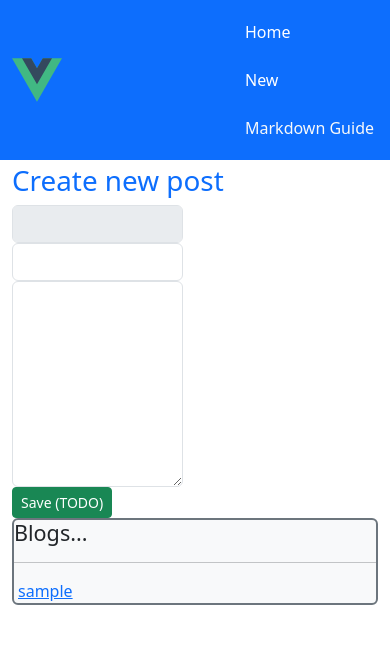
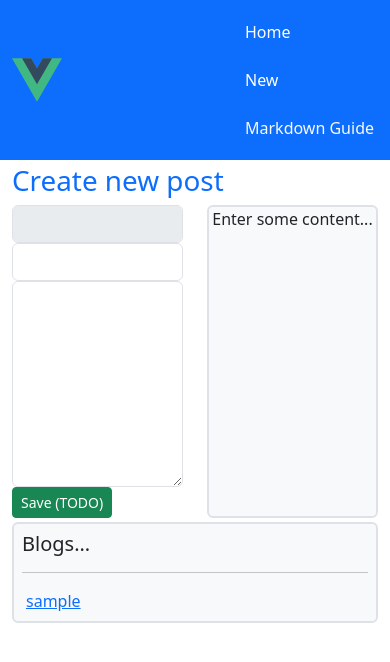
Before and after one commit to dave-howard/vue_blog, a Vue app in the folder vue_blog/: page /new in a window 390 px wide. Shown: the top 662 px of the page. Built offline with nearby package versions, Linux system fonts and the light colour scheme.

Commit message:
Update media breakpoints and padding

```diff
--- a/vue_blog/src/App.vue
+++ b/vue_blog/src/App.vue
@@ -5,7 +5,7 @@ import BlogList from './components/BlogList.vue';
 </script>
 
 <template>
-  <nav class="navbar navbar-expand-lg navbar-top navbar-border-bottom bg-primary sticky-top">
+  <nav class="navbar navbar-expand-sm navbar-top navbar-border-bottom bg-primary sticky-top">
     <div class="container">
       <span class="navbar-brand">
         <img alt="Vue logo" class="logo" src="@/assets/logo.svg" width="50" height="50" />
@@ -25,10 +25,10 @@ import BlogList from './components/BlogList.vue';
   </nav>
   <div class="container-fluid mt-1">
     <div class="row">
-      <div class="col-lg-10">
+      <div class="col-sm-10 mb-1">
         <RouterView />
       </div>
-      <div class="col-lg-2">
+      <div class="col-sm-2 mb-1">
         <BlogList :blogs="useBlogStore().blog_posts" ></BlogList>
       </div>
     </div>
--- a/vue_blog/src/components/BlogList.vue
+++ b/vue_blog/src/components/BlogList.vue
@@ -10,8 +10,8 @@ defineProps({
 </script>
 
 <template>
-  <div class="bg-light border border-2 border-secondary rounded">
-    <h4>Blogs...</h4>
+  <div class="bg-light border border-2 rounded p-2">
+    <h5>Blogs...</h5>
     <hr>
     <template  v-for="blog in blogs" :key="blog.id">
       <RouterLink class="m-1" :to="`/blog/${blog.id}`">{{blog.title}}</RouterLink>
--- a/vue_blog/src/views/EditPostView.vue
+++ b/vue_blog/src/views/EditPostView.vue
@@ -74,6 +74,9 @@ function save_blog() {
     </div>
     <div class="col">
       <BlogItem v-if="blog.content || blog.title" :id="blog.id || ''" :title="blog.title || ''" :content="blog.content || ''" :edit_button_enabled="false"></BlogItem>
+      <div v-else class="bg-light rounded border border-2 h-100 text-center">
+        Enter some content...
+      </div>
     </div>
   </div>
 </template>
```
